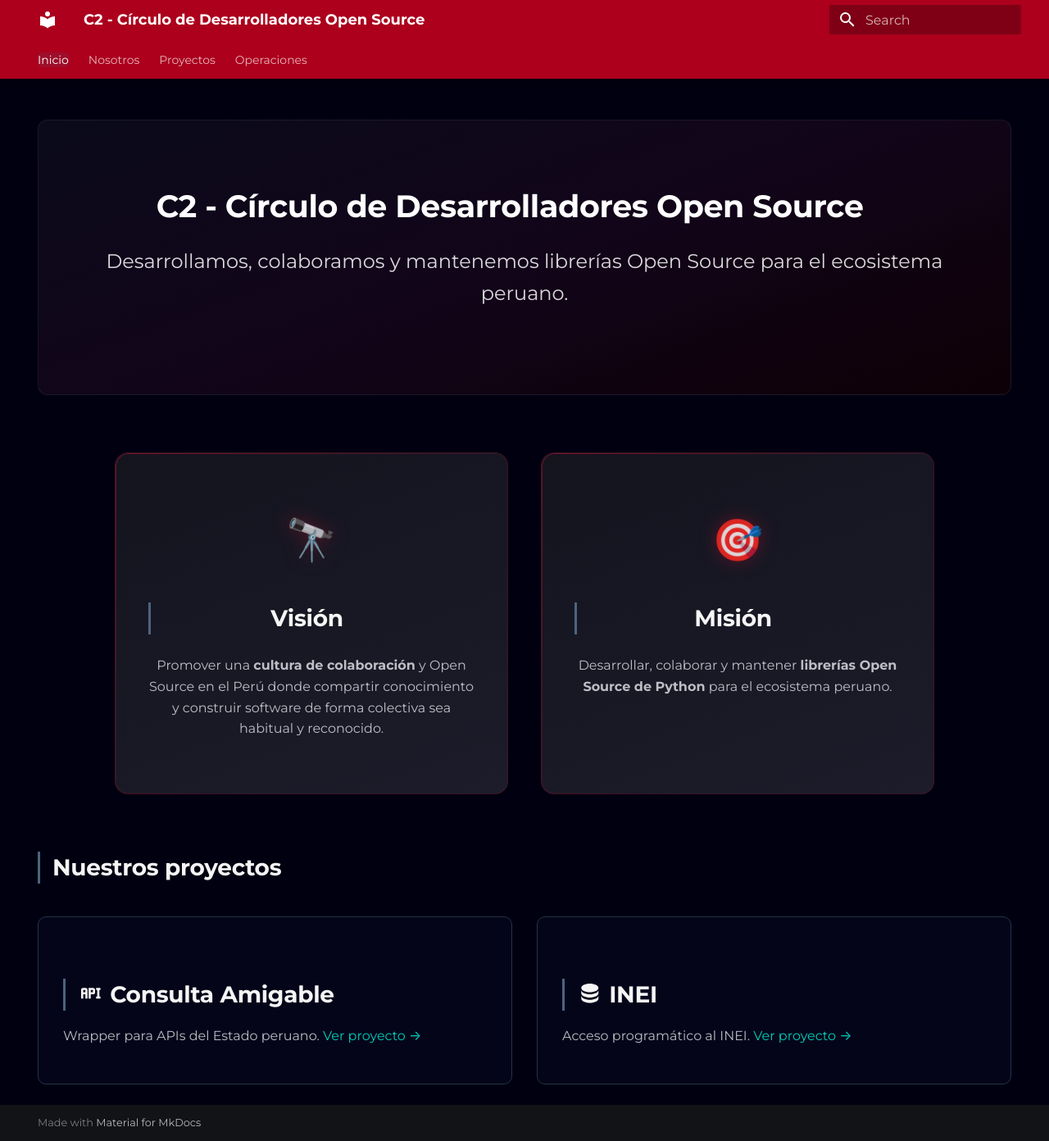
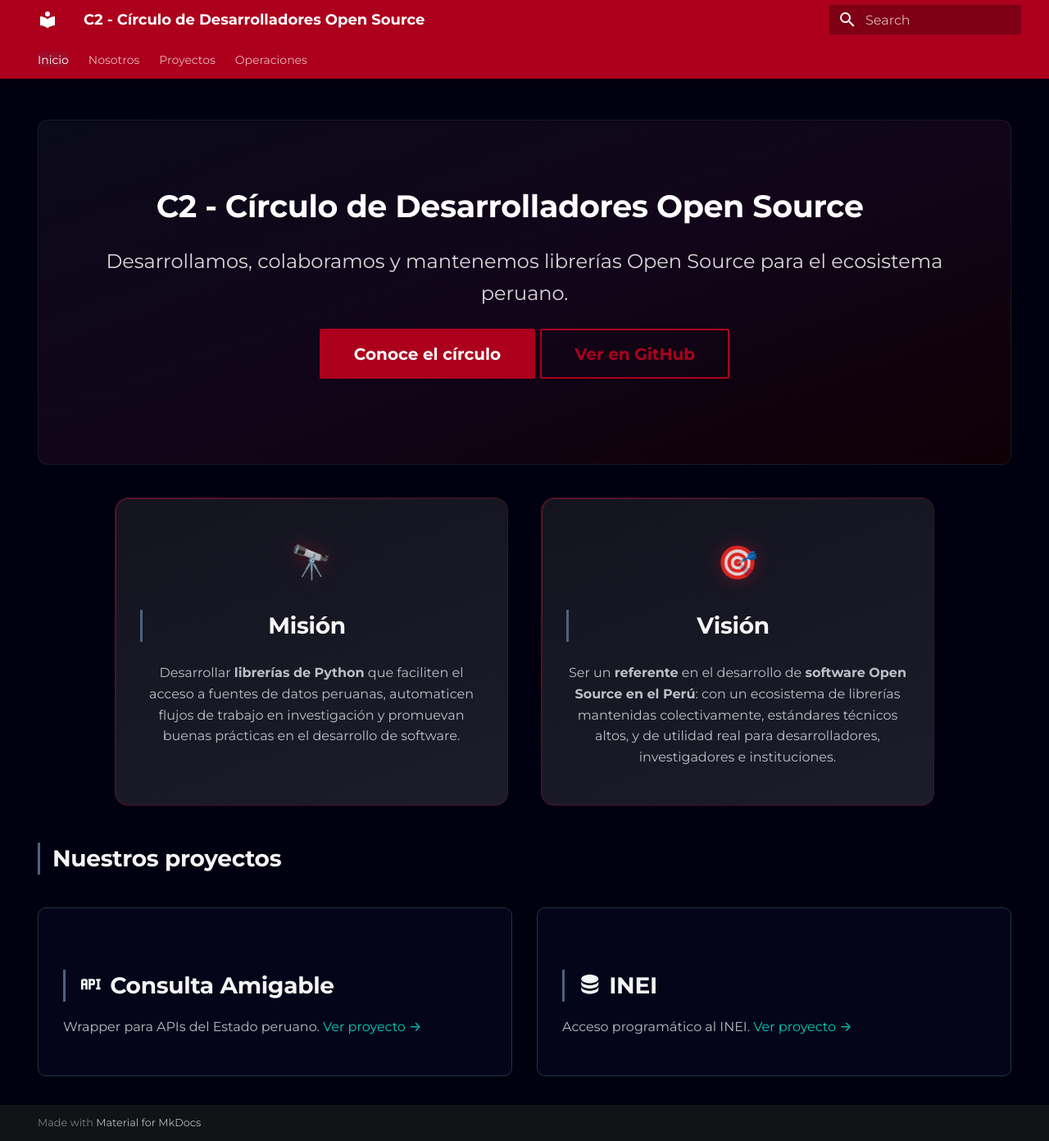
Before and after one commit to c2-circulo-desarrolladores/c2-core, an MkDocs documentation site: the page built from docs/index.md, in a window 1280 px wide and 1392 px high. Shown: the whole window at 82% size. Built offline with MkDocs 1.6.1 and Material for MkDocs 9.7.7, drawn with Linux system fonts in a browser that asks for light colours.

Commit message:
style(index): Mejorar apartado visual de la primera página

```diff
--- a/docs/index.md
+++ b/docs/index.md
@@ -11,6 +11,9 @@ hide:
 # C2 - Círculo de Desarrolladores Open Source
 
 Desarrollamos, colaboramos y mantenemos librerías Open Source para el ecosistema peruano.
+
+[Conoce el círculo](manifiesto.md){ .md-button .md-button--primary }
+[Ver en GitHub](https://github.com/c2-circulo-desarrolladores/c2-core){ .md-button }
 </div>
 
 <div class="mision-vision" markdown>
@@ -18,20 +21,21 @@ Desarrollamos, colaboramos y mantenemos librerías Open Source para el ecosistem
 
 <span class="mv-icon">🔭</span>
 
-## Visión
+## Misión
 
-Promover una **cultura de colaboración** y Open Source en el Perú donde compartir conocimiento y construir software de forma colectiva sea habitual y reconocido.
+Desarrollar **librerías de Python** que faciliten el acceso a fuentes de datos peruanas, automaticen flujos de trabajo en investigación y promuevan buenas prácticas en el desarrollo de software.
 
 </div>
 <div class="mv-block" markdown>
-
 <span class="mv-icon">🎯</span>
 
-## Misión
+## Visión
 
-Desarrollar, colaborar y mantener **librerías Open Source de Python** para el ecosistema peruano.
+Ser un **referente** en el desarrollo de **software Open Source en el Perú**: con un ecosistema de librerías mantenidas colectivamente, estándares técnicos altos, y de utilidad real para desarrolladores, investigadores e instituciones.
+
 
 </div>
+
 </div>
 
 ## Nuestros proyectos
--- a/docs/stylesheets/extra.css
+++ b/docs/stylesheets/extra.css
@@ -245,7 +245,7 @@
   gap: 2rem;
   flex-wrap: wrap;
   justify-content: center;
-  margin: 3.5rem 0;
+  margin: 2rem 0;
 }
 
 .mv-block {
@@ -282,8 +282,8 @@
 }
 
 .mv-icon {
-  font-size: 2.5rem;
-  margin-bottom: 1rem;
+  font-size: 2rem;
+  margin-bottom: 0.5rem;
   display: inline-block;
   filter: drop-shadow(0 0 10px rgba(179, 19, 44, 0.5));
 }
@@ -296,5 +296,15 @@
   border: none;
 }
 
+.mv-block {
+  padding: 1.5rem 1.5rem;
+}
+
 .mv-block h2::after {
   content: "";
+}
+
+.md-button {
+  font-size: 1rem;
+  padding: 0.6em 1.5em;
+}
```
